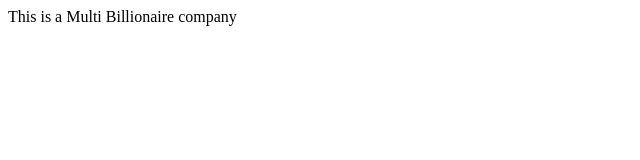
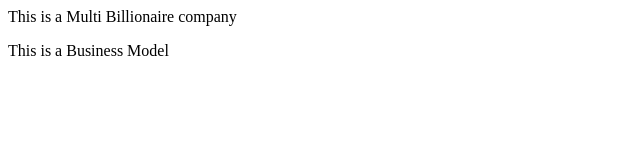
Before and after one commit to Neilambuj/student-apnaCollege, a plain HTML site: page index.html in a window 1280 px wide. Shown: the whole page, without its empty margins (0-640 px from the left). Drawn offline with Linux system fonts and the light colour scheme.

Commit message:
New Project

```diff
--- a/index.html
+++ b/index.html
@@ -1 +1,2 @@
 <p>This is a Multi Billionaire company</p>
+<p>This is a Business Model</p>
```
